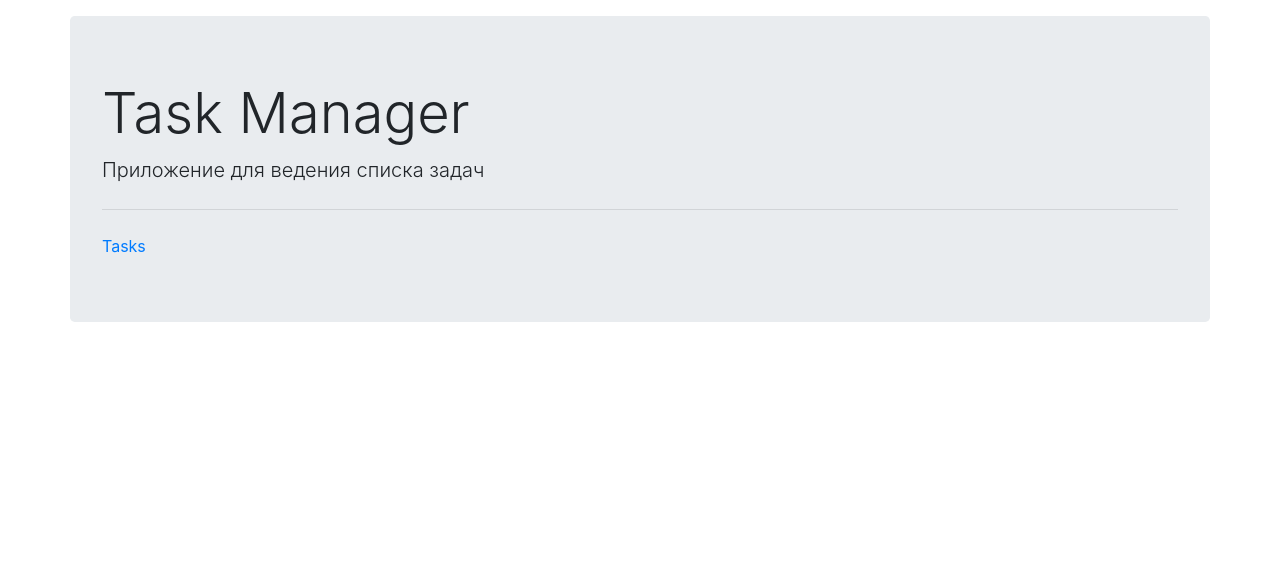
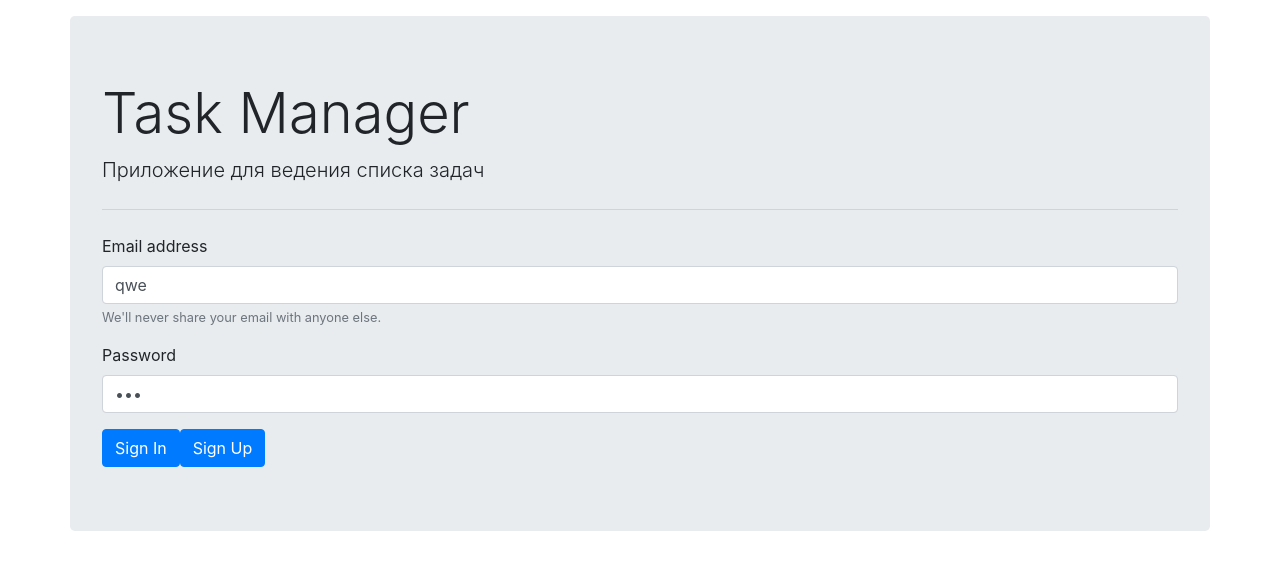
Before and after one commit to gorushkin/taskmanager, a React (Create React App) app: page / in a window 1280 px wide. Shown: the top 570 px of the page. Built offline with nearby package versions, Linux system fonts and the light colour scheme.

Commit message:
add post api/user

```diff
--- a/package.json
+++ b/package.json
@@ -13,8 +13,12 @@
     "bootstrap": "^4.5.3",
     "classnames": "^2.2.6",
     "concurrently": "^5.3.0",
+    "connect": "^3.7.0",
+    "crypto": "^1.0.1",
     "express": "^4.17.1",
+    "express-session": "^1.17.1",
     "lodash": "^4.17.20",
+    "morgan": "^1.10.0",
     "react": "^17.0.1",
     "react-dom": "^17.0.1",
     "react-router-dom": "^5.2.0",
--- /dev/null
+++ b/src/components/AuthForm.jsx
@@ -0,0 +1,59 @@
+import React, { useState, useContext } from 'react';
+import { Link, BrowserRouter as Router, Route } from 'react-router-dom';
+import { ContextUser } from '../user';
+
+const AuthForm = () => {
+  const [form, setForm] = useState({ email: 'qwe', password: 'qwe' });
+
+  const user = useContext(ContextUser);
+
+  const signInHandler = (e) => {
+    e.preventDefault();
+    console.log(form);
+    user.userSignIn(form);
+  };
+
+  const onChangeHandler = (e) => {
+    const { name, value } = e.target;
+    setForm({ ...form, [name]: value });
+  };
+
+  return (
+    <form>
+      <div className='form-group'>
+        <label htmlFor='exampleInputEmail1'>Email address</label>
+        <input
+          type='email'
+          className='form-control'
+          id='exampleInputEmail1'
+          aria-describedby='emailHelp'
+          onChange={onChangeHandler}
+          value={form.email}
+          name='email'
+        />
+        <small id='emailHelp' className='form-text text-muted'>
+          We'll never share your email with anyone else.
+        </small>
+      </div>
+      <div className='form-group'>
+        <label htmlFor='exampleInputPassword1'>Password</label>
+        <input
+          onChange={onChangeHandler}
+          type='password'
+          className='form-control'
+          id='exampleInputPassword1'
+          name='password'
+          value={form.password}
+        />
+      </div>
+      <button className='btn btn-primary' onClick={signInHandler}>
+        Sign In
+      </button>
+      <button className='btn btn-primary' onClick={signInHandler}>
+        Sign Up
+      </button>
+    </form>
+  );
+};
+
+export default AuthForm;
--- a/src/pages/IndexPage.jsx
+++ b/src/pages/IndexPage.jsx
@@ -1,6 +1,12 @@
-import React from 'react';
+import React, { useState } from 'react';
 import { Link, BrowserRouter as Router, Route } from 'react-router-dom';
+import AuthForm from '../components/AuthForm';
+import { UserProvider } from '../user';
 
-const IndexPage = () => <Link to='/tasks'>Tasks</Link>; ;
+const IndexPage = () => (
+  <UserProvider>
+    <AuthForm></AuthForm>
+  </UserProvider>
+);
 
 export default IndexPage;
--- a/src/routes.js
+++ b/src/routes.js
@@ -4,6 +4,7 @@ const host = '';
 const prefix = 'api';
 
 export default {
+  users: () => [host, prefix, 'users'].join('/'),
   tasks: () => [host, prefix, 'tasks'].join('/'),
   task: (id) => [host, prefix, 'task', id].join('/'),
 };
--- a/src/tasks/index.jsx
+++ b/src/tasks/index.jsx
@@ -1,73 +1,5 @@
-import React, { useReducer } from 'react';
-import axios from 'axios';
-import routes from '../routes';
+import { createContext } from 'react';
+import TasksProvider from './state';
 
-export const ContextApp = React.createContext();
-
-export const tasks = (state, action) => {
-  switch (action.type) {
-    case 'ADD_TASK': {
-      return [action.payload, ...state];
-    }
-    case 'FETCH_TASKS': {
-      return [...action.payload.data];
-    }
-    case 'REMOVE_TASK': {
-      return state.filter((item) => item.id !== action.payload);
-    }
-    case 'MODIFY_TASK': {
-      const { id, text , isDone} = action.payload;
-      return state.map((item) => {
-        if (item.id !== id) return item;
-        return { ...item, text, isDone };
-      });
-    }
-    default:
-      return state;
-  }
-};
-
-export const TasksProvider = ({ children }) => {
-  const [state, dispatch] = useReducer(tasks, []);
-
-  const fetchData = async () => {
-    const url = routes.tasks();
-    const data = await axios.get(url);
-    dispatch({ type: 'FETCH_TASKS', payload: data });
-  };
-
-  const addNote = async (text) => {
-    const url = routes.task();
-    try {
-      const res = await axios.post(url, { text });
-      const { data } = res;
-      dispatch({ type: 'ADD_TASK', payload: data });
-    } catch (error) {
-      throw new Error(error);
-    }
-  };
-
-  const removeNote = async (id) => {
-    const url = routes.task(id);
-    try {
-      const {
-        data: { id },
-      } = await axios.delete(url);
-      dispatch({ type: 'REMOVE_TASK', payload: id });
-    } catch (error) {}
-  };
-
-  const modifyTask = async ({ id, text, isDone }) => {
-    const url = routes.task(id);
-    try {
-      await axios.patch(url, { text, isDone });
-      dispatch({ type: 'MODIFY_TASK', payload: { id, text, isDone } });
-    } catch (error) {}
-  };
-
-  return (
-    <ContextApp.Provider value={{ state, dispatch, fetchData, addNote, removeNote, modifyTask }}>
-      {children}
-    </ContextApp.Provider>
-  );
-};
+export const ContextApp = createContext();
+export {TasksProvider};
--- /dev/null
+++ b/src/tasks/reducer.js
@@ -0,0 +1,24 @@
+export const tasks = (state, action) => {
+  switch (action.type) {
+    case 'ADD_TASK': {
+      return [action.payload, ...state];
+    }
+    case 'FETCH_TASKS': {
+      return [...action.payload.data];
+    }
+    case 'REMOVE_TASK': {
+      return state.filter((item) => item.id !== action.payload);
+    }
+    case 'MODIFY_TASK': {
+      const { id, text, isDone } = action.payload;
+      return state.map((item) => {
+        if (item.id !== id) return item;
+        return { ...item, text, isDone };
+      });
+    }
+    default:
+      return state;
+  }
+};
+
+export default tasks;
--- a/src/tasks/state.js
+++ b/src/tasks/state.js
@@ -4,7 +4,7 @@ import routes from '../routes';
 import tasks from './reducer';
 import { ContextApp } from './index';
 
-export const TasksProvider = ({ children }) => {
+const TasksProvider = ({ children }) => {
   const [state, dispatch] = useReducer(tasks, []);
 
   const fetchData = async () => {
@@ -48,3 +48,5 @@ export const TasksProvider = ({ children }) => {
     </ContextApp.Provider>
   );
 };
+
+export default TasksProvider;
--- /dev/null
+++ b/src/user/index.jsx
@@ -0,0 +1,5 @@
+import { createContext } from 'react';
+import UserProvider from './state';
+
+export const ContextUser = createContext();
+export { UserProvider };
--- /dev/null
+++ b/src/user/reducer.js
@@ -0,0 +1,12 @@
+export const user = (state, action) => {
+  switch (action.type) {
+    case 'USER__SIGNIN': {
+      return state;
+    }
+    default: {
+      return state;
+    }
+  }
+};
+
+export default user;
--- /dev/null
+++ b/src/user/state.js
@@ -0,0 +1,26 @@
+import { useReducer } from 'react';
+import axios from 'axios';
+import routes from '../routes';
+import user from './reducer';
+import { ContextUser } from './index';
+
+const UserProvider = ({ children }) => {
+  const [state, dispatch] = useReducer(user, 'Ivan');
+
+  const userSignIn = async ({ email, password }) => {
+    const url = routes.users();
+    console.log(email, password);
+    try {
+      const res = await axios.post(url, {email, password});
+      // console.log('res: ', res);
+    } catch (error) {
+      console.log(error);
+    }
+  };
+
+  return (
+    <ContextUser.Provider value={{state, dispatch, userSignIn}}>{children}</ContextUser.Provider>
+  );
+};
+
+export default UserProvider;
```
Also changed, not shown: 2 other files (tests, documents, lock files or other folders).
